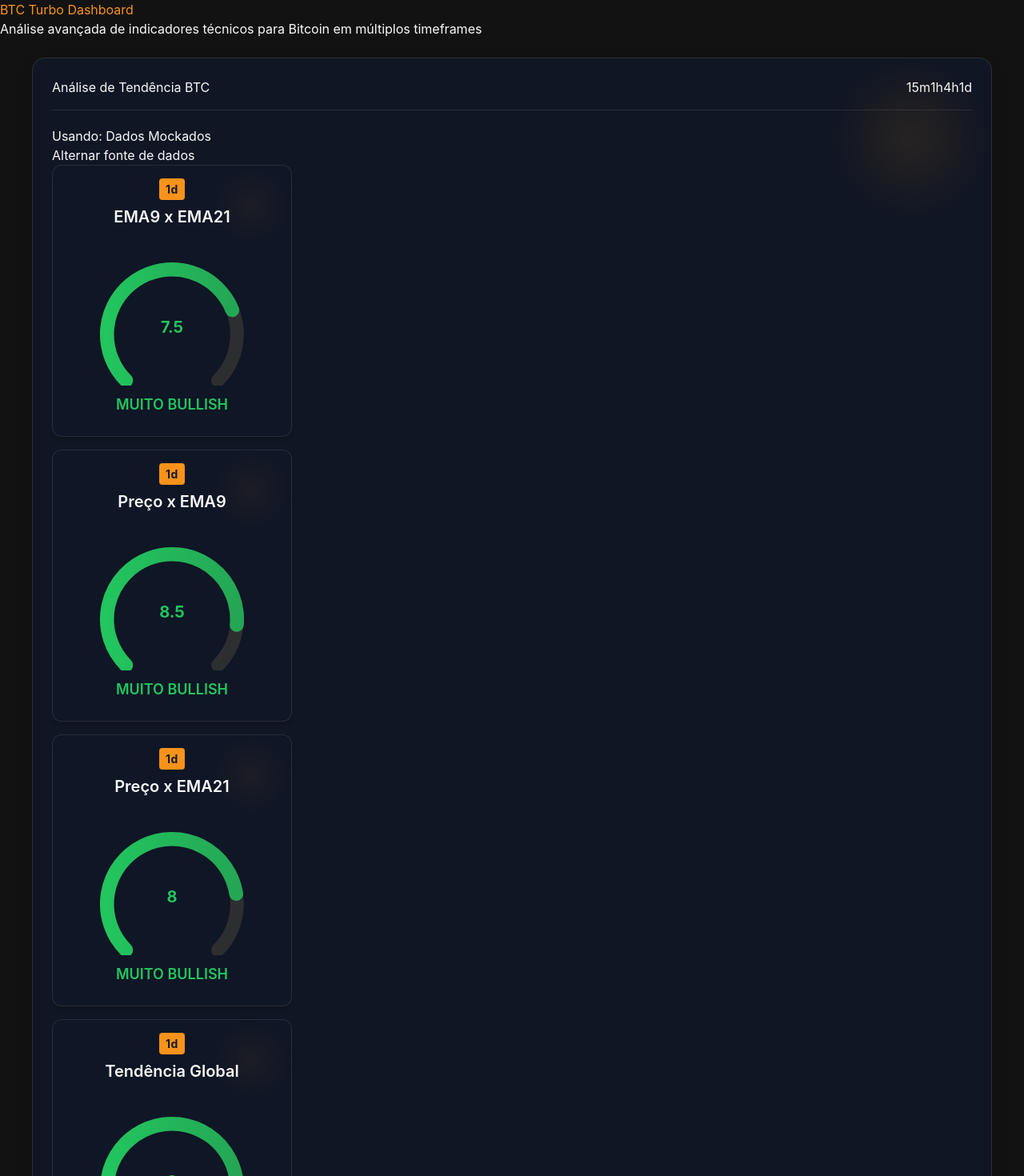
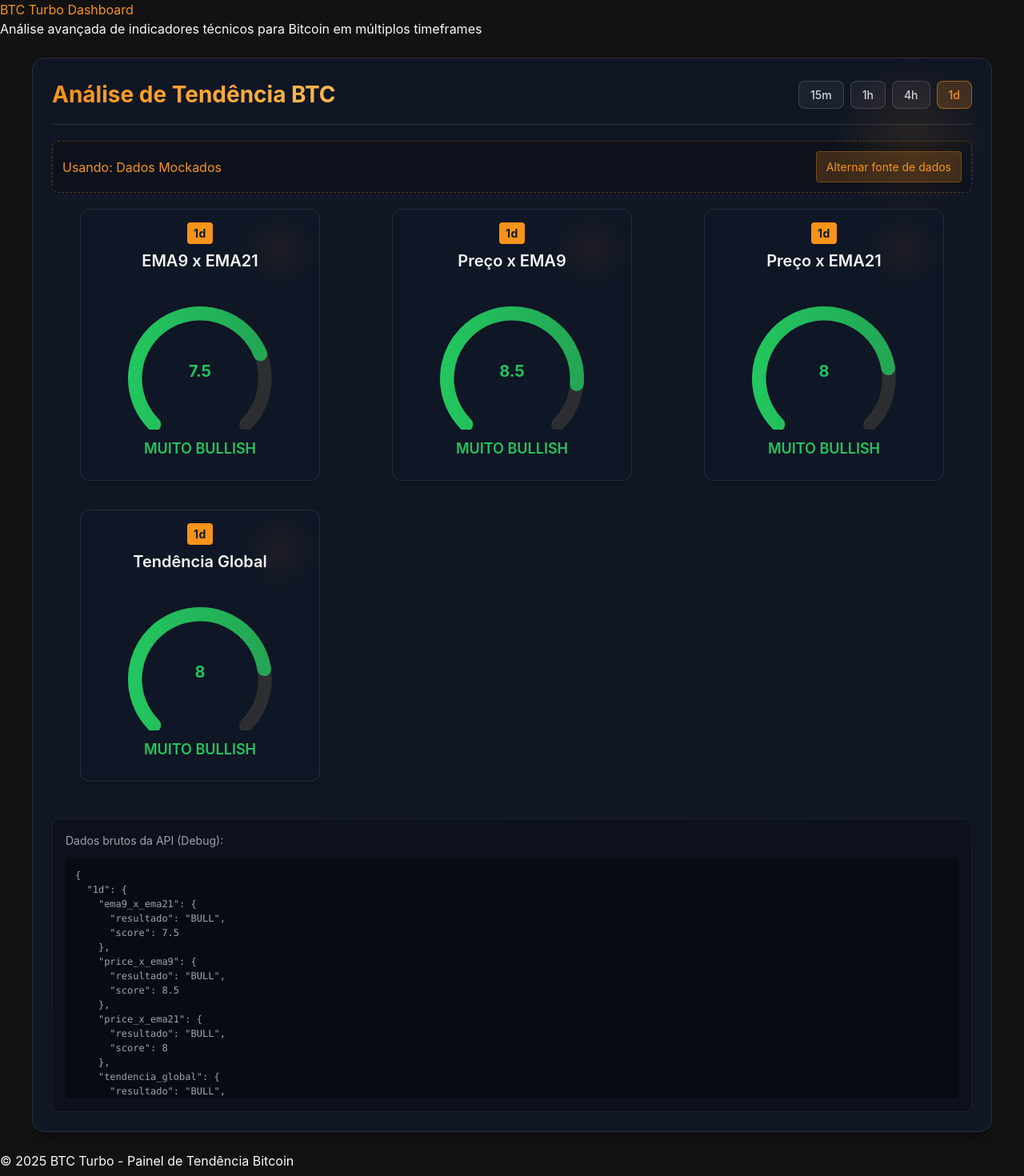
Before and after one commit to Lindualdo/btc-turbo-front-end, a React (Vite) app: page / in a window 1280 px wide. Shown: the top 1470 px of the page at 80% size. Built offline with nearby package versions, Linux system fonts and the light colour scheme.

Commit message:
Atualizar estilos do BTCTendenciaPanel para melhor organização do grid e área de debug

```diff
--- a/src/components/BTCTendenciaPanel/BTCTendenciaPanel.css
+++ b/src/components/BTCTendenciaPanel/BTCTendenciaPanel.css
@@ -32,90 +32,23 @@
   margin-bottom: 20px;
 }
 
-.panel-title h2 {
+.panel-header h2 {
   font-size: 1.75rem;
   font-weight: 700;
   margin: 0;
   color: #f7f7f7;
-  margin-bottom: 4px;
   background: linear-gradient(90deg, #f7931a, #ffb74d);
   -webkit-background-clip: text;
   -webkit-text-fill-color: transparent;
   background-clip: text;
 }
 
-.price-info {
+.timeframe-selector {
   display: flex;
-  align-items: center;
-  flex-wrap: wrap;
-  margin-top: 8px;
-  gap: 12px;
+  gap: 8px;
 }
 
-.price-label, .volume-label {
-  font-size: 0.875rem;
-  color: #9ca3af;
-}
-
-.price-value {
-  font-size: 1.125rem;
-  font-weight: 600;
-  color: #f7931a;
-  margin-left: 6px;
-}
-
-.volume-value {
-  font-size: 1.125rem;
-  font-weight: 600;
-  color: #e0e0e0;
-  margin-left: 6px;
-}
-
-.panel-actions {
-  display: flex;
-  gap: 12px;
-  align-items: center;
-}
-
-.refresh-button {
-  background-color: rgba(255, 255, 255, 0.1);
-  border: none;
-  border-radius: 8px;
-  width: 36px;
-  height: 36px;
-  display: flex;
-  align-items: center;
-  justify-content: center;
-  cursor: pointer;
-  transition: all 0.2s;
-}
-
-.refresh-button:hover {
-  background-color: rgba(247, 147, 26, 0.2);
-}
-
-.refresh-icon {
-  font-size: 1rem;
-  color: #f7931a;
-}
-
-/* Área do gráfico consolidado */
-.consolidated-gauge {
-  margin: 20px 0 30px;
-  display: flex;
-  justify-content: center;
-}
-
-/* Filtros de timeframe */
-.timeframe-filters {
-  display: flex;
-  flex-wrap: wrap;
-  gap: 10px;
-  margin: 16px 0;
-  justify-content: center;
-}
-
-.timeframe-filter {
+.timeframe-selector button {
   padding: 6px 14px;
   border-radius: 8px;
   border: 1px solid rgba(255, 255, 255, 0.15);
@@ -127,58 +60,110 @@
   transition: all 0.2s;
 }
 
-.timeframe-filter:hover {
+.timeframe-selector button:hover {
   background-color: rgba(247, 147, 26, 0.15);
   border-color: rgba(247, 147, 26, 0.3);
 }
 
-.timeframe-filter.active {
+.timeframe-selector button.active {
   background-color: rgba(247, 147, 26, 0.2);
   border-color: rgba(247, 147, 26, 0.5);
   color: #f7931a;
 }
 
-/* Grid de gráficos por timeframe */
-.timeframe-gauges {
+/* Área do gráfico */
+.gauge-container-grid {
   display: grid;
   grid-template-columns: repeat(auto-fill, minmax(280px, 1fr));
   gap: 20px;
   margin: 20px 0;
+  justify-items: center;
 }
 
-/* Rodapé do painel */
-.panel-footer {
+/* Debug panel */
+.debug-panel {
+  background-color: rgba(0, 0, 0, 0.2);
+  padding: 12px;
+  border-radius: 8px;
+  margin-top: 16px;
+  margin-bottom: 20px;
+  display: flex;
+  justify-content: space-between;
+  align-items: center;
+  border: 1px dashed rgba(247, 147, 26, 0.3);
+}
+
+.debug-panel h3 {
+  margin: 0;
+  font-size: 1rem;
+  color: #f7931a;
+}
+
+.debug-panel button {
+  background-color: rgba(247, 147, 26, 0.2);
+  color: #f7931a;
+  border: 1px solid rgba(247, 147, 26, 0.3);
+  padding: 8px 12px;
+  border-radius: 4px;
+  cursor: pointer;
+  transition: all 0.2s;
+  font-size: 0.875rem;
+}
+
+.debug-panel button:hover {
+  background-color: rgba(247, 147, 26, 0.3);
+}
+
+/* Área de debug para mostrar dados brutos */
+.debug-section {
+  margin-top: 30px;
+  padding: 16px;
+  background-color: rgba(0, 0, 0, 0.2);
+  border-radius: 8px;
+  border: 1px dashed rgba(255, 255, 255, 0.1);
+}
+
+.debug-section h4 {
+  color: #9ca3af;
+  margin-top: 0;
+  margin-bottom: 12px;
+  font-size: 0.875rem;
+}
+
+.debug-section pre {
+  white-space: pre-wrap;
+  word-break: break-all;
+  background-color: rgba(0, 0, 0, 0.3);
+  padding: 12px;
+  border-radius: 4px;
+  color: #9ca3af;
   font-size: 0.75rem;
-  color: #9ca3af;
-  margin-top: 24px;
-  padding-top: 16px;
-  border-top: 1px solid rgba(255, 255, 255, 0.1);
-  display: flex;
-  flex-wrap: wrap;
-  justify-content: space-between;
-  gap: 12px;
+  overflow-x: auto;
+  max-height: 300px;
+  overflow-y: auto;
 }
 
 /* Estados de carregamento e erro */
-.btc-tendencia-panel.loading,
-.btc-tendencia-panel.error {
-  min-height: 300px;
+.loading {
   display: flex;
   flex-direction: column;
   align-items: center;
   justify-content: center;
-  text-align: center;
+  min-height: 200px;
   padding: 40px;
+  color: #e0e0e0;
+  font-size: 1rem;
 }
 
-.loading-spinner {
+.loading::before {
+  content: "";
   border: 4px solid rgba(255, 255, 255, 0.1);
   border-radius: 50%;
   border-top: 4px solid #f7931a;
   width: 40px;
   height: 40px;
   animation: spin 1s linear infinite;
-  margin-bottom: 20px;
+  margin-bottom: 16px;
 }
 
 @keyframes spin {
@@ -186,9 +171,24 @@
   100% { transform: rotate(360deg); }
 }
 
-.error-icon {
-  font-size: 2rem;
-  margin-bottom: 16px;
+.error {
+  display: flex;
+  flex-direction: column;
+  align-items: center;
+  justify-content: center;
+  min-height: 200px;
+  padding: 30px;
+  text-align: center;
+  background-color: rgba(239, 68, 68, 0.1);
+  border-radius: 8px;
+  border: 1px solid rgba(239, 68, 68, 0.3);
+  color: #f87171;
+  margin: 20px 0;
+}
+
+.error p {
+  margin-bottom: 0;
+  font-weight: 500;
 }
 
 .retry-button {
@@ -221,28 +221,26 @@
     gap: 12px;
   }
 
-  .panel-actions {
-    align-self: flex-end;
-  }
-
-  .panel-title h2 {
+  .panel-header h2 {
     font-size: 1.5rem;
   }
 
-  .price-info {
-    flex-direction: column;
-    align-items: flex-start;
-    gap: 4px;
+  .timeframe-selector {
+    width: 100%;
+    justify-content: space-between;
   }
 
-  .timeframe-filters {
-    justify-content: flex-start;
-    overflow-x: auto;
-    padding-bottom: 8px;
+  .debug-panel {
+    flex-direction: column;
+    gap: 12px;
+    align-items: flex-start;
   }
 
-  .panel-footer {
-    flex-direction: column;
-    gap: 8px;
+  .debug-panel button {
+    width: 100%;
+  }
+
+  .gauge-container-grid {
+    grid-template-columns: 1fr;
   }
 }
```
